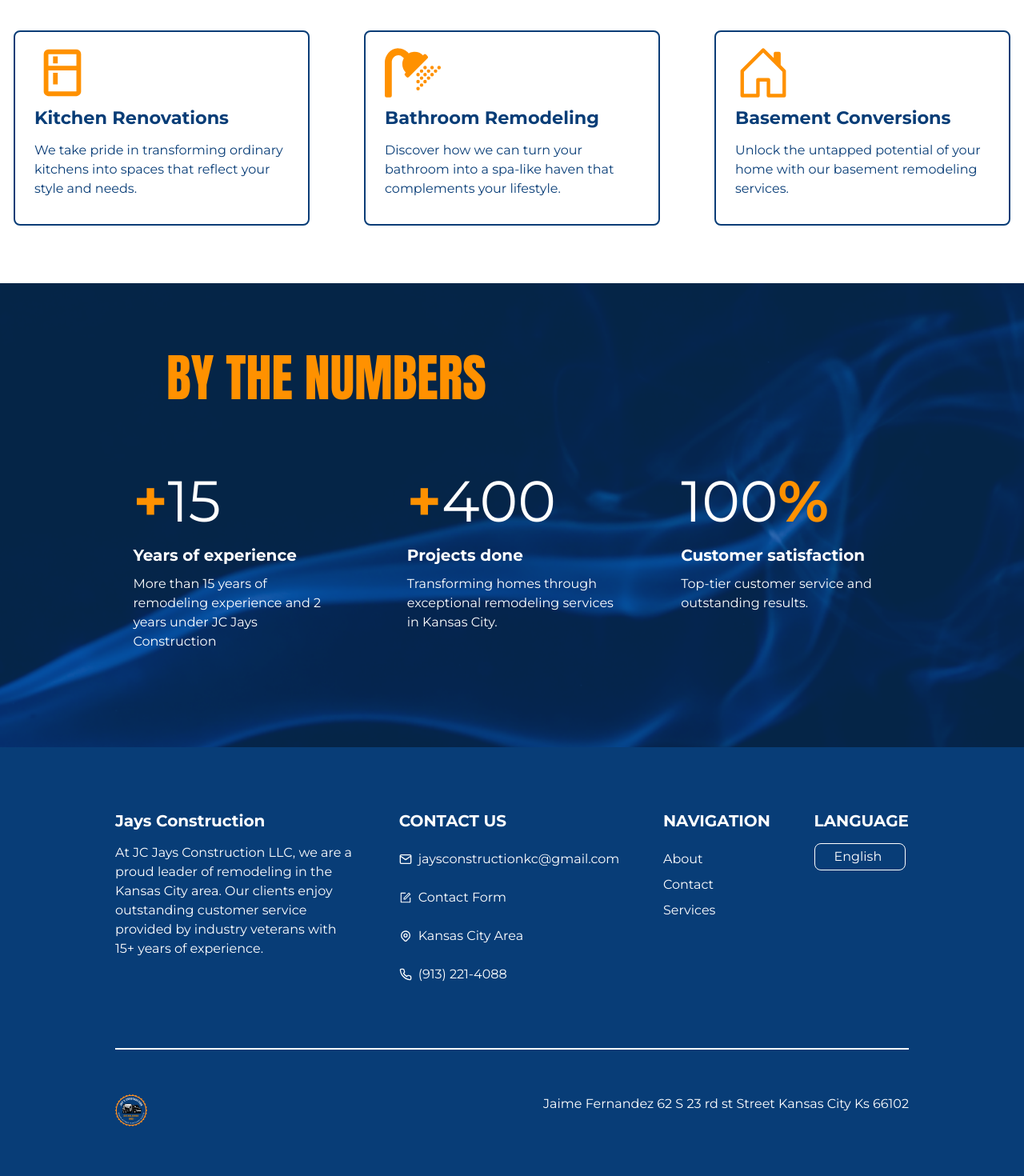
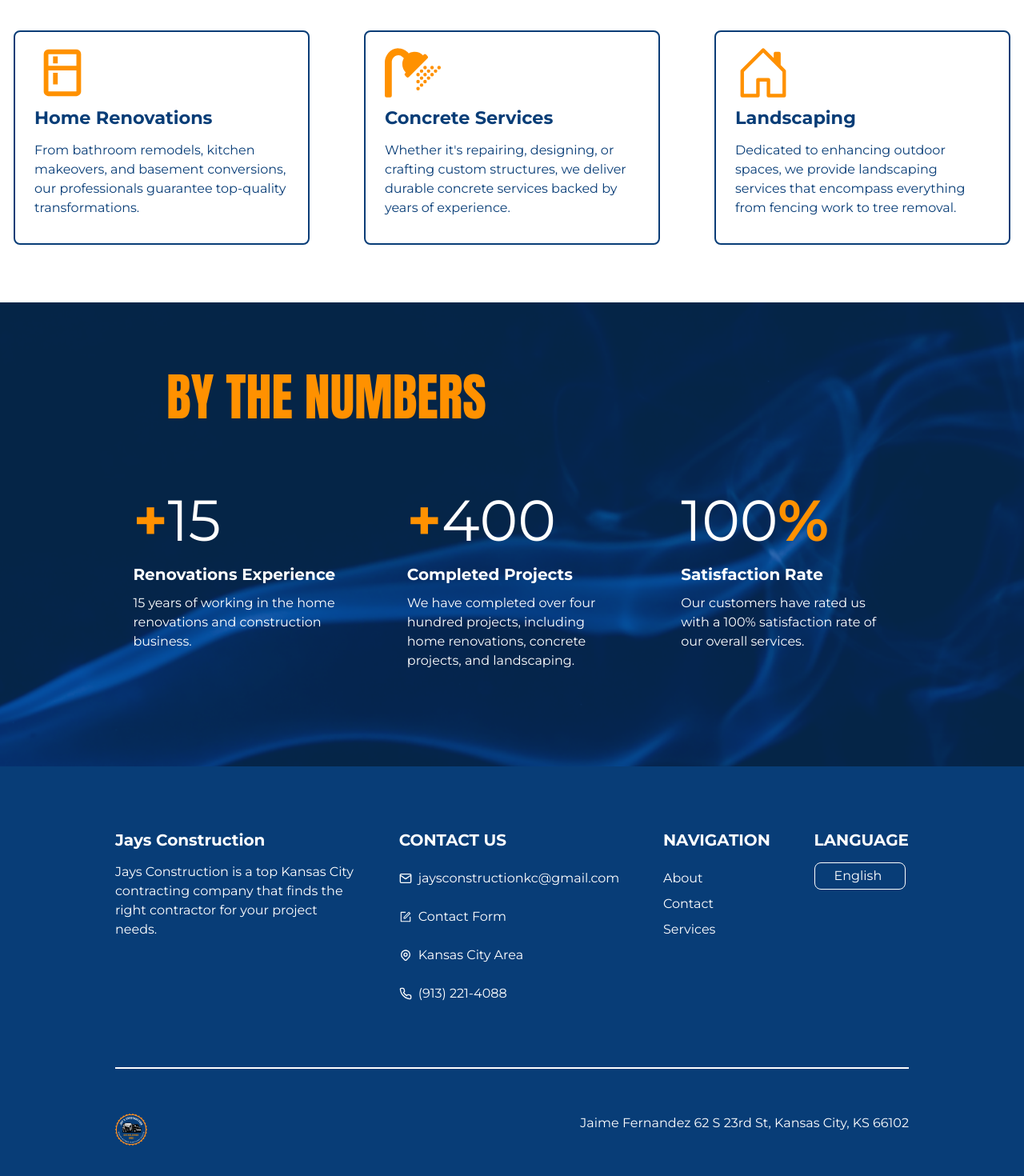
Before and after one commit to 93Belen/JConstruction, a Next.js app: page / in a window 1280 px wide. Shown: the part 952-2422 px from the top of the page at 80% size. Built offline with nearby package versions, Linux system fonts and the light colour scheme.

Commit message:
footer and home page

```diff
--- a/app/components/Footer.tsx
+++ b/app/components/Footer.tsx
@@ -95,7 +95,7 @@ export default function Footer(){
                      <Link href='/'><Logo /></Link>
                 </div>
                 <div>
-                    <p className='hidden md:block'>Jaime Fernandez 62 S 23 rd st Street Kansas City Ks 66102</p>
+                    <p className='hidden md:block'>Jaime Fernandez 62 S 23rd St, Kansas City, KS 66102</p>
                 </div>
 
             </div>
--- a/content/footer.ts
+++ b/content/footer.ts
@@ -1,5 +1,5 @@
 const spanish = {
-    intro: 'JC Jays Construction LLC, es el líder en remodelación en Kansas City. Nuestros clientes disfrutan de un trato excepcional gracias a nuestros veteranos de la industria con más de 15 años de experiencia.',
+    intro: 'Jays Construction destaca como una empresa líder en Kansas City, especializada en encontrar al contratista adecuado para su proyecto.',
     contact: {
         contactForm: 'Formulario de Contacto',
         name: 'CONTÁCTENOS'
@@ -13,7 +13,7 @@ const spanish = {
 }
 
  const english = {
-    intro: 'At JC Jays Construction LLC, we are a proud leader of remodeling in the Kansas City area. Our clients enjoy outstanding customer service provided by industry veterans with 15+ years of experience.',
+    intro: 'Jays Construction is a top Kansas City contracting company that finds the right contractor for your project needs.',
     contact: {
         contactForm: 'Contact Form',
         name: 'CONTACT US'
--- a/content/headers.ts
+++ b/content/headers.ts
@@ -1,6 +1,6 @@
 const spanish = {
     home: {
-        h1: "Encontramos a los mejores",
+        h1: "Encontramos a los mejores en KC",
         h2: "NUESTROS SERVICIOS",
         h3: "LAS CIFRAS"
     },
--- a/content/text/home.ts
+++ b/content/text/home.ts
@@ -1,66 +1,66 @@
 const spanish = {
-    slogan: 'Servicios de calidad de la mano de profesionales con más de 15 años de experiencia.', // Your translation of the slogan here
+    slogan: 'Cuando neceiste una remodelación, concreto o paisajismo, Jay\'s Construction se asegura de que obtenga un servicio asequible, de calidad y confianza.',
 
     services: {
         a: {
-            name: 'Renovaciones de Cocina',
-            p: 'Nos enorgullece transformar cocinas ordinarias en espacios que reflejen su estilo y necesidades.'
+            name: 'Renovaciones de Hogar',
+            p: 'Desde remodelaciones de baños, hasta renovaciones de cocinas y conversiones de sótanos, nuestros profesionales garantizan una transformación de calidad.'
         },
         b: {
-            name: 'Remodelación de Baños',
-            p: 'Descubra cómo podemos convertir su baño en un spa que complemente su estilo de vida.'
+            name: 'Servicios de Concreto',
+            p: 'Ya sea reparación, diseño o creaciones personalizadas, ofrecemos servicios de concreto duraderos respaldados por años de experiencia.'
         },
         c: {
-            name: 'Conversión de Sótanos',
-            p: 'Descubra el potencial oculto de su hogar con nuestros servicios de remodelación de sótanos.'
+            name: 'Paisajismo',
+            p: 'Dedicados a mejorar espacios exteriores, proporcionamos servicios de paisajismo que abarcan desde trabajos de cercado hasta la eliminación de árboles.'
         },
     },
 
     numbers: {
         a: {
-            name: 'Años de experiencia',
-            p: 'Más de 15 años de experiencia en remodelación y 2 años con JC Jays Construction' // Your translation of the description here
+            name: 'Experiencia en Renovaciones',
+            p: '15 años de experiencia en renovaciones de hogar y construcción.' // Your translation of the description here
         },
         b: {
             name: 'Proyectos Realizados',
-            p: 'Transformando hogares gracias a servicios excepcionales de remodelación en Kansas City.' // Your translation of the description here
+            p: 'Hemos completado más de cuatrocientos proyectos, incluyendo renovaciones de hogar, proyectos de concreto y paisajismo.' // Your translation of the description here
         },
         c: {
-            name: 'Satisfacción del Cliente',
-            p: 'Trato de calidad y resultados sobresalientes.' // Your translation of the description here
+            name: 'Satisfacción',
+            p: 'Nuestros clientes califican nuestros servicios con una tasa de satisfacción del 100%.' // Your translation of the description here
         },
     }
 };
 
 
  const english = {
-    slogan: 'Outstanding customer service provided by remodeling industry veterans with 15+ years of experience.',
+    slogan: 'When you have remodeling, concrete, or landscaping needs, Jay’s Construction will ensure you get affordable, quality, and reliable service. ',
     services: {
         a: {
-            name: 'Kitchen Renovations',
-            p: 'We take pride in transforming ordinary kitchens into spaces that reflect your style and needs.'
+            name: 'Home Renovations',
+            p: 'From bathroom remodels, kitchen makeovers, and basement conversions, our professionals guarantee top-quality transformations.'
         },
         b: {
-            name: 'Bathroom Remodeling',
-            p: 'Discover how we can turn your bathroom into a spa-like haven that complements your lifestyle.'
+            name: 'Concrete Services',
+            p: 'Whether it\'s repairing, designing, or crafting custom structures, we deliver durable concrete services backed by years of experience.'
         },
         c: {
-            name: 'Basement Conversions',
-            p: 'Unlock the untapped potential of your home with our basement remodeling services.'
+            name: 'Landscaping',
+            p: 'Dedicated to enhancing outdoor spaces, we provide landscaping services that encompass everything from fencing work to tree removal.'
         },
     },
     numbers : {
         a: {
-            name: 'Years of experience',
-            p: 'More than 15 years of remodeling experience and 2 years under JC Jays Construction'
+            name: 'Renovations Experience',
+            p: '15 years of working in the home renovations and construction business.'
         },
         b: {
-            name: 'Projects done',
-            p: 'Transforming homes through exceptional remodeling services in Kansas City.'
+            name: 'Completed Projects',
+            p: 'We have completed over four hundred projects, including home renovations, concrete projects, and landscaping.'
         },
         c: {
-            name: 'Customer satisfaction',
-            p: 'Top-tier customer service and outstanding results.'
+            name: 'Satisfaction Rate',
+            p: 'Our customers have rated us with a 100% satisfaction rate of our overall services.'
         },
     }
 }
```
